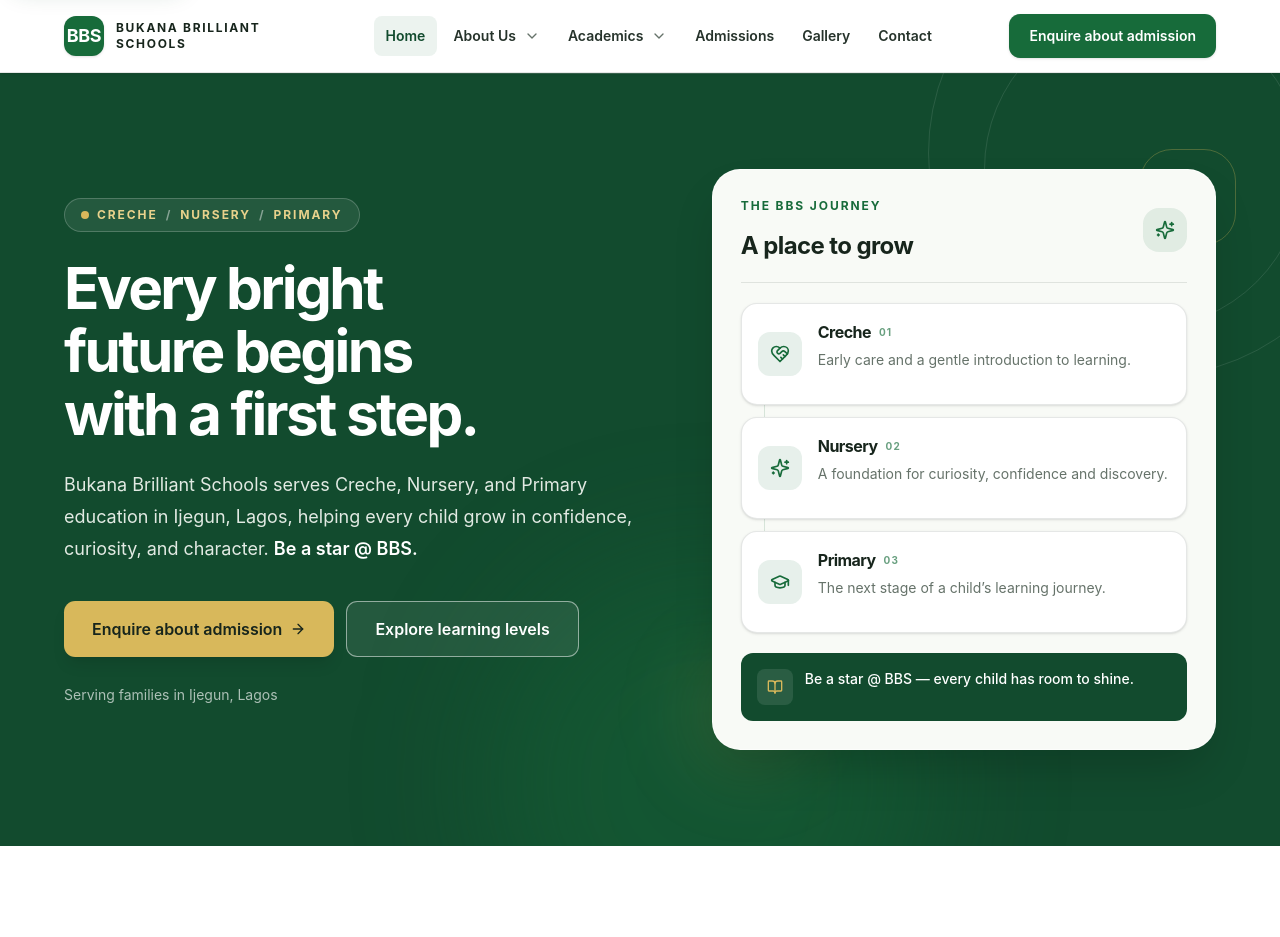
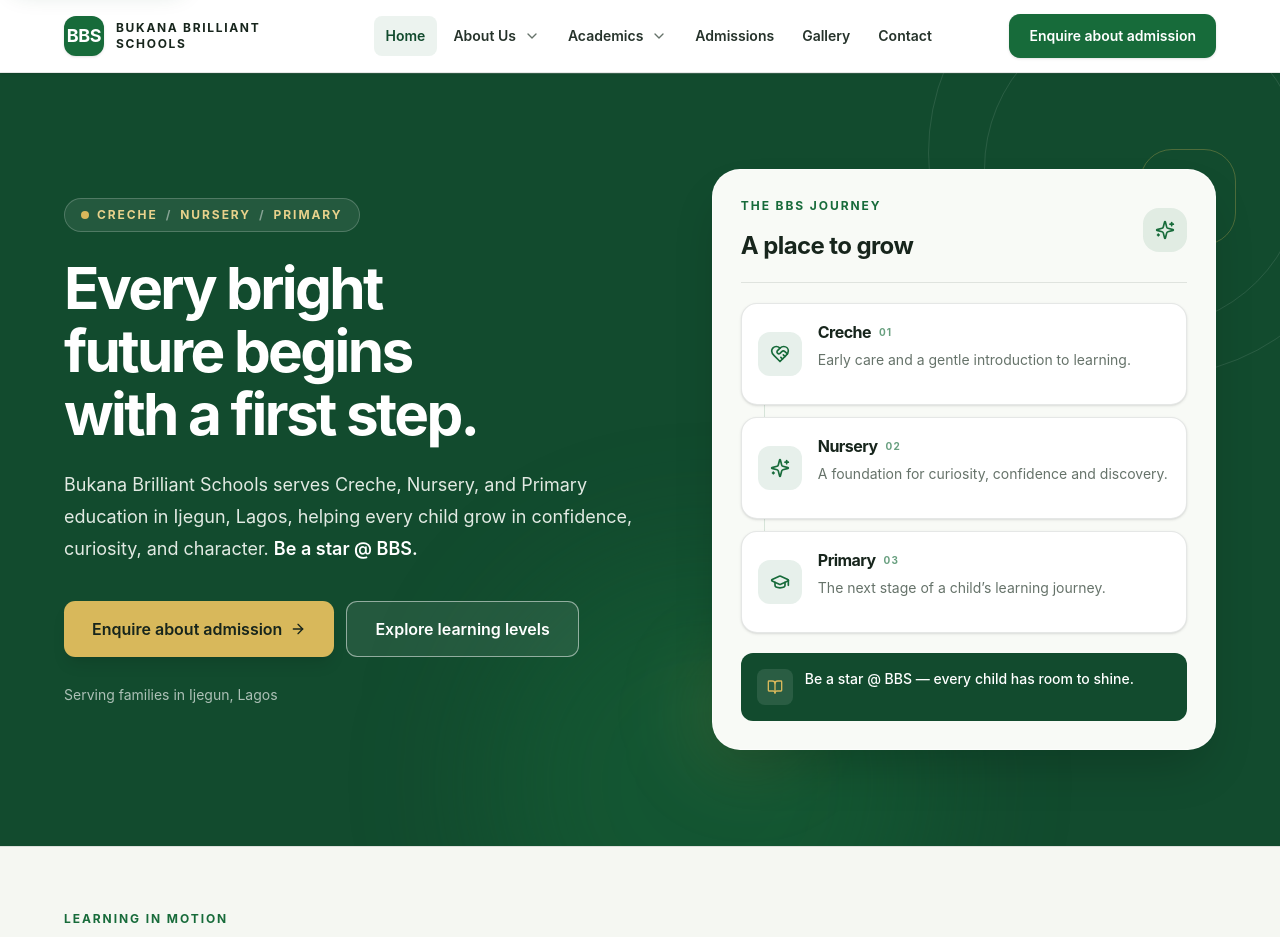
Before and after one commit to blinkzdlfx-cell/bukana-brilliant-schools, a React (Vite) app: page / in a window 1280 px wide. Shown: the top 937 px of the page. Built offline with nearby package versions, Linux system fonts and the light colour scheme.

Commit message:
Add continuous image strip to homepage

```diff
--- a/src/pages/HomePage.jsx
+++ b/src/pages/HomePage.jsx
@@ -13,6 +13,7 @@ import { SectionHeading } from '@/components/ui/section-heading.jsx';
 import { Card, CardBody } from '@/components/ui/card.jsx';
 import { schoolProfile, admissionsCta, academicsCta, contactCta } from '@/data/school.js';
 import { contactDetails } from '@/data/contact.js';
+import { LearningImageMarquee } from '@/components/ui/learning-image-marquee.jsx';
 
 const learningStages = [
   {
@@ -45,6 +46,11 @@ export function HomePage() {
   return (
     <>
       <HeroSection />
+      <LearningImageMarquee
+        eyebrow="Learning in motion"
+        title="Every little discovery deserves a moment."
+        description="A visual celebration of reading, creativity and the joy of learning."
+      />
       <LearningPathSection />
       <FamilySection />
       <AdmissionsSection />
```
